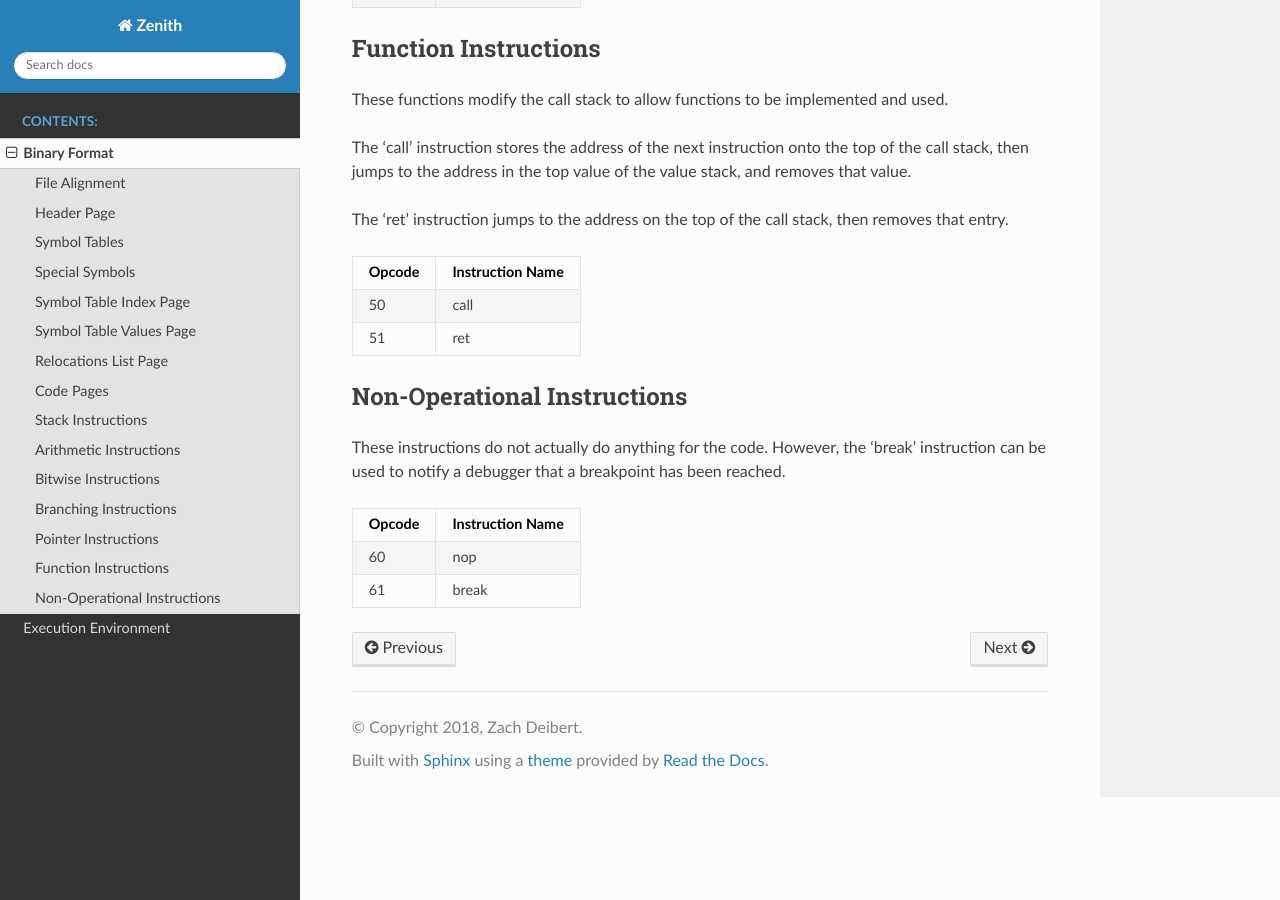
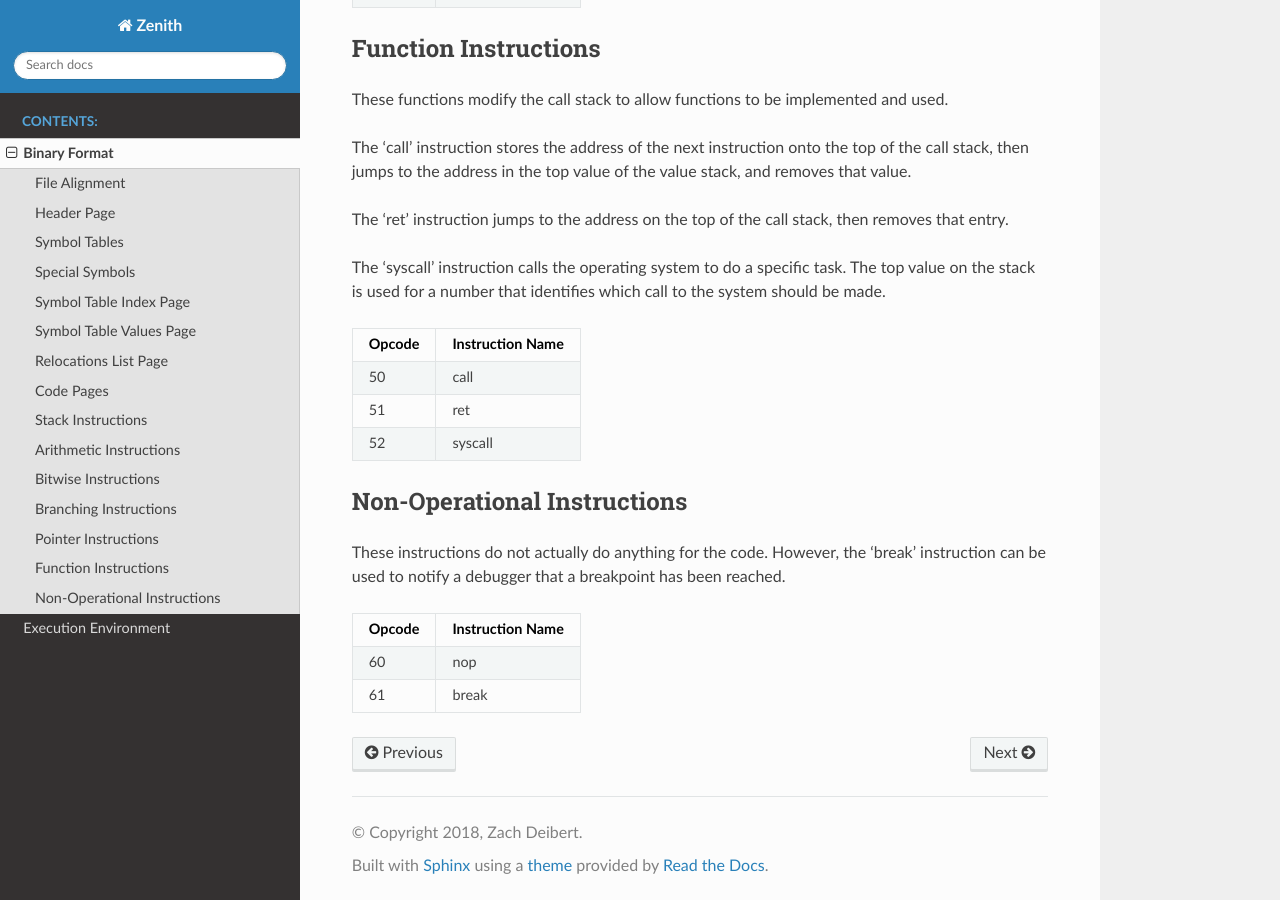
Before and after one commit to zenith-lang/documentation, a Sphinx documentation site: the page built from source/binary.rst, in a window 1280 px wide and 900 px high, scrolled down 5195 px. Built offline with Sphinx 7.4.7 and the Read the Docs theme 2.0.0, drawn with Linux system fonts in a browser that asks for light colours.

Commit message:
Added syscall instruction

```diff
--- a/source/binary.rst
+++ b/source/binary.rst
@@ -274,11 +274,16 @@ stack, and removes that value.
 The 'ret' instruction jumps to the address on the top of the call stack, then
 removes that entry.
 
+The 'syscall' instruction calls the operating system to do a specific task.
+The top value on the stack is used for a number that identifies which call to
+the system should be made.
+
 ====== ================
 Opcode Instruction Name
 ====== ================
 50     call
 51     ret
+52     syscall
 ====== ================
 
 Non-Operational Instructions
```
